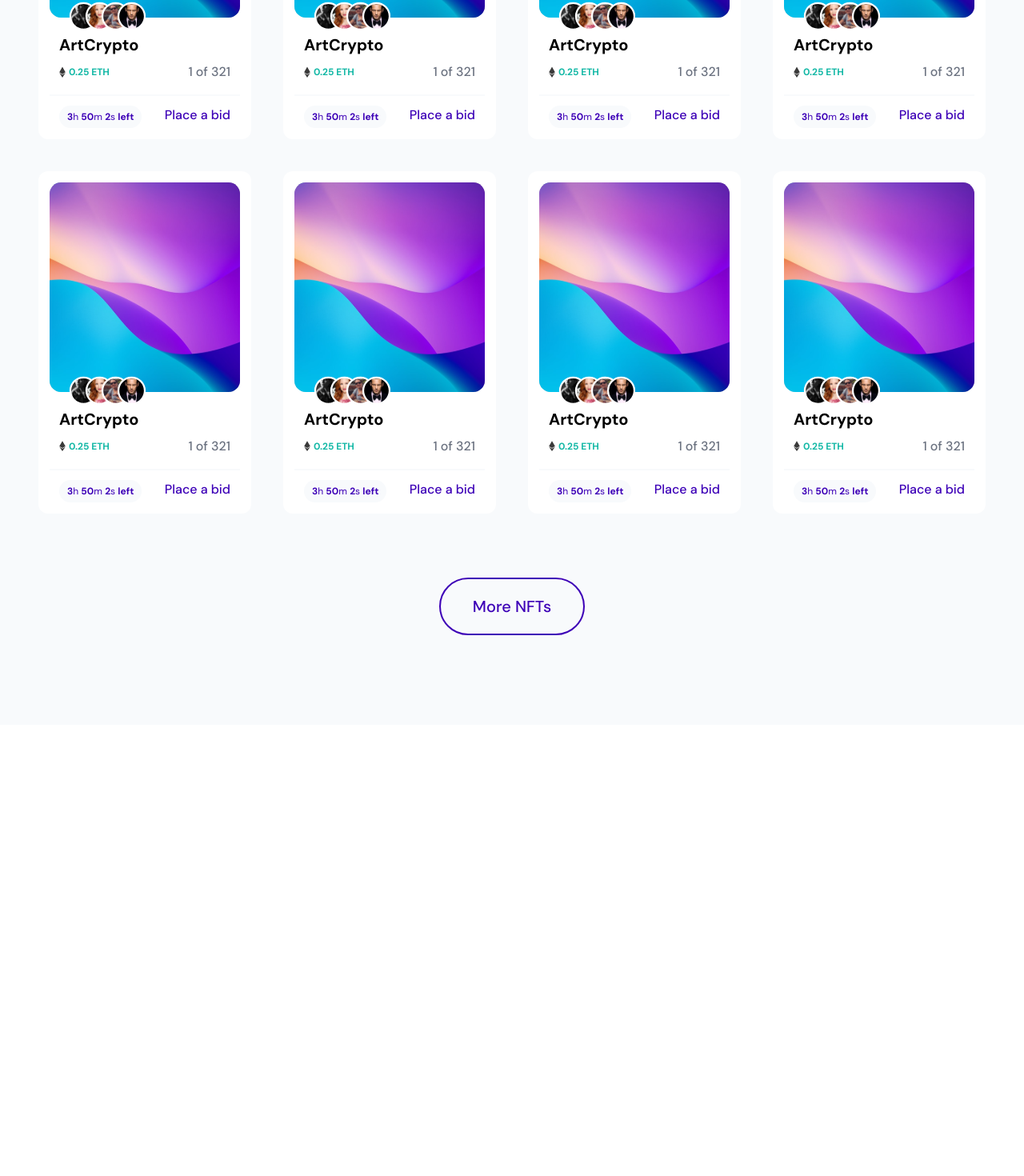
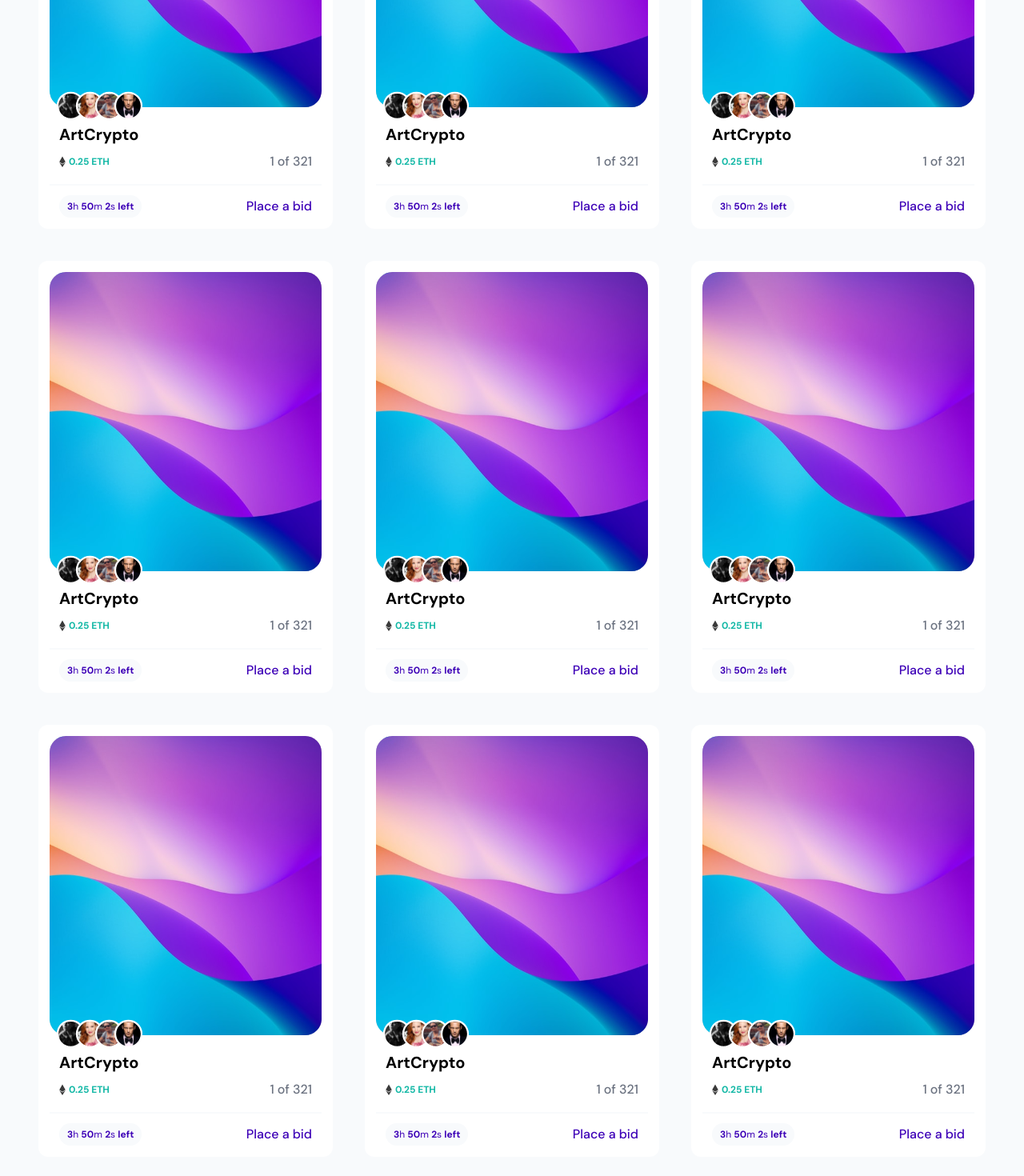
Before and after one commit to UTKUC3NGIZ/website-nft-marketplace, a React (Create React App) app: page / in a window 1280 px wide. Shown: the part 2280-3750 px from the top of the page at 80% size. Before the commit the page ends 3186 px from the top, so only its background shows below. Built offline with nearby package versions, Linux system fonts and the light colour scheme.

Commit message:
list section completed

```diff
--- a/src/components/List.js
+++ b/src/components/List.js
@@ -13,8 +13,8 @@ function List() {
     <div className="2xl:px-[120px]  lg:px-12  px-6 py-28 items-center bg-slate-50">
       <h2 className="text-4xl font-bhSans mb-9">Discover more NFTs</h2>
       <div>
-        <div className="flex justify-between">
-          <div className="flex gap-3 text-center">
+        <div className="flex lg:justify-between flex-wrap justify-end">
+          <div className="flex gap-3 text-center flex-wrap justify-start">
             <a
               href=""
               className="py-3 px-5 border-2 border-transparent bg-gray-100 rounded-full"
@@ -58,7 +58,7 @@ function List() {
               Crypto
             </a>
           </div>
-          <div className="">
+          <div className=" mt-3 lg:mt-0">
             <a
               href=""
               className="flex items-center py-3 px-5 border-2 border-transparent bg-gray-100 rounded-full"
@@ -68,32 +68,26 @@ function List() {
           </div>
         </div>
         <div>
-          <div className="mt-10 grid grid-cols-4 gap-10">
+          <div className="mt-10 grid 2xl:grid-cols-4 cmd:grid-cols-3 xsm:grid-cols-2 grid-cols-1 gap-10">
             <div className="flex flex-col border-2 border-transparent rounded-xl p-3 bg-white">
-              <div className="flex items-end relative mb-5">
-                <img src={nft1} alt="" className="w-64" />
-                <div>
-                  <img
-                    src={human}
-                    alt=""
-                    className="absolute left-6 -bottom-4"
-                  />
+              <div className="flex items-end relative mb-5 justify-center relative">
+                <img src={nft1} alt="" className="w-auto" />
+                <img src={human} alt="" className="absolute left-2 -bottom-4" />
                 <img
                   src={human1}
                   alt=""
-                    className="absolute left-11 -bottom-4"
+                  className="absolute left-8 -bottom-4"
                 />
                 <img
                   src={human2}
                   alt=""
-                    className="absolute left-16 -bottom-4"
+                  className="absolute left-14 -bottom-4"
                 />
                 <img
                   src={human3}
                   alt=""
-                    className="absolute left-[84px] -bottom-4"
+                  className="absolute left-[80px] -bottom-4"
                 />
-                </div>
               </div>
               <h4 className="text-xl font-dmSans font-bold px-3 mb-2">
                 ArtCrypto
@@ -107,7 +101,7 @@ function List() {
                   1 of 321
                 </span>
               </div>
-              <div className="px-3 pt-3 flex justify-between">
+              <div className="px-3 pt-3 flex justify-between items-center">
                 <span className="py-1 px-2 text-xs font-dmSans font-normal border-2 text-custom-purple border-transparent rounded-full bg-slate-50">
                   <b>3</b>h <b>50</b>m <b>2</b>s <b>left</b>
                 </span>
@@ -120,30 +114,24 @@ function List() {
               </div>
             </div>
             <div className="flex flex-col border-2 border-transparent rounded-xl p-3 bg-white">
-              <div className="flex items-end relative mb-5">
-                <img src={nft1} alt="" className="w-64" />
-                <div>
-                  <img
-                    src={human}
-                    alt=""
-                    className="absolute left-6 -bottom-4"
-                  />
+              <div className="flex items-end relative mb-5 justify-center relative">
+                <img src={nft1} alt="" className="w-auto" />
+                <img src={human} alt="" className="absolute left-2 -bottom-4" />
                 <img
                   src={human1}
                   alt=""
-                    className="absolute left-11 -bottom-4"
+                  className="absolute left-8 -bottom-4"
                 />
                 <img
                   src={human2}
                   alt=""
-                    className="absolute left-16 -bottom-4"
+                  className="absolute left-14 -bottom-4"
                 />
                 <img
                   src={human3}
                   alt=""
-                    className="absolute left-[84px] -bottom-4"
+                  className="absolute left-[80px] -bottom-4"
                 />
-                </div>
               </div>
               <h4 className="text-xl font-dmSans font-bold px-3 mb-2">
                 ArtCrypto
@@ -157,7 +145,7 @@ function List() {
                   1 of 321
                 </span>
               </div>
-              <div className="px-3 pt-3 flex justify-between">
+              <div className="px-3 pt-3 flex justify-between items-center">
                 <span className="py-1 px-2 text-xs font-dmSans font-normal border-2 text-custom-purple border-transparent rounded-full bg-slate-50">
                   <b>3</b>h <b>50</b>m <b>2</b>s <b>left</b>
                 </span>
@@ -170,30 +158,24 @@ function List() {
               </div>
             </div>
             <div className="flex flex-col border-2 border-transparent rounded-xl p-3 bg-white">
-              <div className="flex items-end relative mb-5">
-                <img src={nft1} alt="" className="w-64" />
-                <div>
-                  <img
-                    src={human}
-                    alt=""
-                    className="absolute left-6 -bottom-4"
-                  />
+              <div className="flex items-end relative mb-5 justify-center relative">
+                <img src={nft1} alt="" className="w-auto" />
+                <img src={human} alt="" className="absolute left-2 -bottom-4" />
                 <img
                   src={human1}
                   alt=""
-                    className="absolute left-11 -bottom-4"
+                  className="absolute left-8 -bottom-4"
                 />
                 <img
                   src={human2}
                   alt=""
-                    className="absolute left-16 -bottom-4"
+                  className="absolute left-14 -bottom-4"
                 />
                 <img
                   src={human3}
                   alt=""
-                    className="absolute left-[84px] -bottom-4"
+                  className="absolute left-[80px] -bottom-4"
                 />
-                </div>
               </div>
               <h4 className="text-xl font-dmSans font-bold px-3 mb-2">
                 ArtCrypto
@@ -207,7 +189,7 @@ function List() {
                   1 of 321
                 </span>
               </div>
-              <div className="px-3 pt-3 flex justify-between">
+              <div className="px-3 pt-3 flex justify-between items-center">
                 <span className="py-1 px-2 text-xs font-dmSans font-normal border-2 text-custom-purple border-transparent rounded-full bg-slate-50">
                   <b>3</b>h <b>50</b>m <b>2</b>s <b>left</b>
                 </span>
@@ -220,30 +202,24 @@ function List() {
               </div>
             </div>
             <div className="flex flex-col border-2 border-transparent rounded-xl p-3 bg-white">
-              <div className="flex items-end relative mb-5">
-                <img src={nft1} alt="" className="w-64" />
-                <div>
-                  <img
-                    src={human}
-                    alt=""
-                    className="absolute left-6 -bottom-4"
-                  />
+              <div className="flex items-end relative mb-5 justify-center relative">
+                <img src={nft1} alt="" className="w-auto" />
+                <img src={human} alt="" className="absolute left-2 -bottom-4" />
                 <img
                   src={human1}
                   alt=""
-                    className="absolute left-11 -bottom-4"
+                  className="absolute left-8 -bottom-4"
                 />
                 <img
                   src={human2}
                   alt=""
-                    className="absolute left-16 -bottom-4"
+                  className="absolute left-14 -bottom-4"
                 />
                 <img
                   src={human3}
                   alt=""
-                    className="absolute left-[84px] -bottom-4"
+                  className="absolute left-[80px] -bottom-4"
                 />
-                </div>
               </div>
               <h4 className="text-xl font-dmSans font-bold px-3 mb-2">
                 ArtCrypto
@@ -257,7 +233,7 @@ function List() {
                   1 of 321
                 </span>
               </div>
-              <div className="px-3 pt-3 flex justify-between">
+              <div className="px-3 pt-3 flex justify-between items-center">
                 <span className="py-1 px-2 text-xs font-dmSans font-normal border-2 text-custom-purple border-transparent rounded-full bg-slate-50">
                   <b>3</b>h <b>50</b>m <b>2</b>s <b>left</b>
                 </span>
@@ -270,30 +246,24 @@ function List() {
               </div>
             </div>
             <div className="flex flex-col border-2 border-transparent rounded-xl p-3 bg-white">
-              <div className="flex items-end relative mb-5">
-                <img src={nft1} alt="" className="w-64" />
-                <div>
-                  <img
-                    src={human}
-                    alt=""
-                    className="absolute left-6 -bottom-4"
-                  />
+              <div className="flex items-end relative mb-5 justify-center relative">
+                <img src={nft1} alt="" className="w-auto" />
+                <img src={human} alt="" className="absolute left-2 -bottom-4" />
                 <img
                   src={human1}
                   alt=""
-                    className="absolute left-11 -bottom-4"
+                  className="absolute left-8 -bottom-4"
                 />
                 <img
                   src={human2}
                   alt=""
-                    className="absolute left-16 -bottom-4"
+                  className="absolute left-14 -bottom-4"
                 />
                 <img
                   src={human3}
                   alt=""
-                    className="absolute left-[84px] -bottom-4"
+                  className="absolute left-[80px] -bottom-4"
                 />
-                </div>
               </div>
               <h4 className="text-xl font-dmSans font-bold px-3 mb-2">
                 ArtCrypto
@@ -307,7 +277,7 @@ function List() {
                   1 of 321
                 </span>
               </div>
-              <div className="px-3 pt-3 flex justify-between">
+              <div className="px-3 pt-3 flex justify-between items-center">
                 <span className="py-1 px-2 text-xs font-dmSans font-normal border-2 text-custom-purple border-transparent rounded-full bg-slate-50">
                   <b>3</b>h <b>50</b>m <b>2</b>s <b>left</b>
                 </span>
@@ -320,30 +290,24 @@ function List() {
               </div>
             </div>
             <div className="flex flex-col border-2 border-transparent rounded-xl p-3 bg-white">
-              <div className="flex items-end relative mb-5">
-                <img src={nft1} alt="" className="w-64" />
-                <div>
-                  <img
-                    src={human}
-                    alt=""
-                    className="absolute left-6 -bottom-4"
-                  />
+              <div className="flex items-end relative mb-5 justify-center relative">
+                <img src={nft1} alt="" className="w-auto" />
+                <img src={human} alt="" className="absolute left-2 -bottom-4" />
                 <img
                   src={human1}
                   alt=""
-                    className="absolute left-11 -bottom-4"
+                  className="absolute left-8 -bottom-4"
                 />
                 <img
                   src={human2}
                   alt=""
-                    className="absolute left-16 -bottom-4"
+                  className="absolute left-14 -bottom-4"
                 />
                 <img
                   src={human3}
                   alt=""
-                    className="absolute left-[84px] -bottom-4"
+                  className="absolute left-[80px] -bottom-4"
                 />
-                </div>
               </div>
               <h4 className="text-xl font-dmSans font-bold px-3 mb-2">
                 ArtCrypto
@@ -357,7 +321,7 @@ function List() {
                   1 of 321
                 </span>
               </div>
-              <div className="px-3 pt-3 flex justify-between">
+              <div className="px-3 pt-3 flex justify-between items-center">
                 <span className="py-1 px-2 text-xs font-dmSans font-normal border-2 text-custom-purple border-transparent rounded-full bg-slate-50">
                   <b>3</b>h <b>50</b>m <b>2</b>s <b>left</b>
                 </span>
@@ -370,30 +334,24 @@ function List() {
               </div>
             </div>
             <div className="flex flex-col border-2 border-transparent rounded-xl p-3 bg-white">
-              <div className="flex items-end relative mb-5">
-                <img src={nft1} alt="" className="w-64" />
-                <div>
-                  <img
-                    src={human}
-                    alt=""
-                    className="absolute left-6 -bottom-4"
-                  />
+              <div className="flex items-end relative mb-5 justify-center relative">
+                <img src={nft1} alt="" className="w-auto" />
+                <img src={human} alt="" className="absolute left-2 -bottom-4" />
                 <img
                   src={human1}
                   alt=""
-                    className="absolute left-11 -bottom-4"
+                  className="absolute left-8 -bottom-4"
                 />
                 <img
                   src={human2}
                   alt=""
-                    className="absolute left-16 -bottom-4"
+                  className="absolute left-14 -bottom-4"
                 />
                 <img
                   src={human3}
                   alt=""
-                    className="absolute left-[84px] -bottom-4"
+                  className="absolute left-[80px] -bottom-4"
                 />
-                </div>
               </div>
               <h4 className="text-xl font-dmSans font-bold px-3 mb-2">
                 ArtCrypto
@@ -407,7 +365,7 @@ function List() {
                   1 of 321
                 </span>
               </div>
-              <div className="px-3 pt-3 flex justify-between">
+              <div className="px-3 pt-3 flex justify-between items-center">
                 <span className="py-1 px-2 text-xs font-dmSans font-normal border-2 text-custom-purple border-transparent rounded-full bg-slate-50">
                   <b>3</b>h <b>50</b>m <b>2</b>s <b>left</b>
                 </span>
@@ -420,30 +378,24 @@ function List() {
               </div>
             </div>
             <div className="flex flex-col border-2 border-transparent rounded-xl p-3 bg-white">
-              <div className="flex items-end relative mb-5">
-                <img src={nft1} alt="" className="w-64" />
-                <div>
-                  <img
-                    src={human}
-                    alt=""
-                    className="absolute left-6 -bottom-4"
-                  />
+              <div className="flex items-end relative mb-5 justify-center relative">
+                <img src={nft1} alt="" className="w-auto" />
+                <img src={human} alt="" className="absolute left-2 -bottom-4" />
                 <img
                   src={human1}
                   alt=""
-                    className="absolute left-11 -bottom-4"
+                  className="absolute left-8 -bottom-4"
                 />
                 <img
                   src={human2}
                   alt=""
-                    className="absolute left-16 -bottom-4"
+                  className="absolute left-14 -bottom-4"
                 />
                 <img
                   src={human3}
                   alt=""
-                    className="absolute left-[84px] -bottom-4"
+                  className="absolute left-[80px] -bottom-4"
                 />
-                </div>
               </div>
               <h4 className="text-xl font-dmSans font-bold px-3 mb-2">
                 ArtCrypto
@@ -457,7 +409,7 @@ function List() {
                   1 of 321
                 </span>
               </div>
-              <div className="px-3 pt-3 flex justify-between">
+              <div className="px-3 pt-3 flex justify-between items-center">
                 <span className="py-1 px-2 text-xs font-dmSans font-normal border-2 text-custom-purple border-transparent rounded-full bg-slate-50">
                   <b>3</b>h <b>50</b>m <b>2</b>s <b>left</b>
                 </span>
@@ -469,6 +421,51 @@ function List() {
                 </a>
               </div>
             </div>
+            <div className="flex flex-col border-2 border-transparent rounded-xl p-3 bg-white">
+              <div className="flex items-end relative mb-5 justify-center relative">
+                <img src={nft1} alt="" className="w-auto" />
+                <img src={human} alt="" className="absolute left-2 -bottom-4" />
+                <img
+                  src={human1}
+                  alt=""
+                  className="absolute left-8 -bottom-4"
+                />
+                <img
+                  src={human2}
+                  alt=""
+                  className="absolute left-14 -bottom-4"
+                />
+                <img
+                  src={human3}
+                  alt=""
+                  className="absolute left-[80px] -bottom-4"
+                />
+              </div>
+              <h4 className="text-xl font-dmSans font-bold px-3 mb-2">
+                ArtCrypto
+              </h4>
+              <div className="px-3 flex justify-between border-b-2 border-slate-50 pb-4">
+                <span className="flex font-dmSans font-bold text-xs items-center text-teal-500">
+                  <img src={eth} alt="" className="pr-1 w-3 " />
+                  0.25 ETH
+                </span>
+                <span className="font-dmSans font-medium text-gray-500">
+                  1 of 321
+                </span>
+              </div>
+              <div className="px-3 pt-3 flex justify-between items-center">
+                <span className="py-1 px-2 text-xs font-dmSans font-normal border-2 text-custom-purple border-transparent rounded-full bg-slate-50">
+                  <b>3</b>h <b>50</b>m <b>2</b>s <b>left</b>
+                </span>
+                <a
+                  href=""
+                  className="text-custom-purple text-base font-dmSans font-medium"
+                >
+                  Place a bid
+                </a>
+              </div>
+            </div>
+
           </div>
         </div>
       </div>
```
Lines whose indentation alone changed are shown as unchanged.
